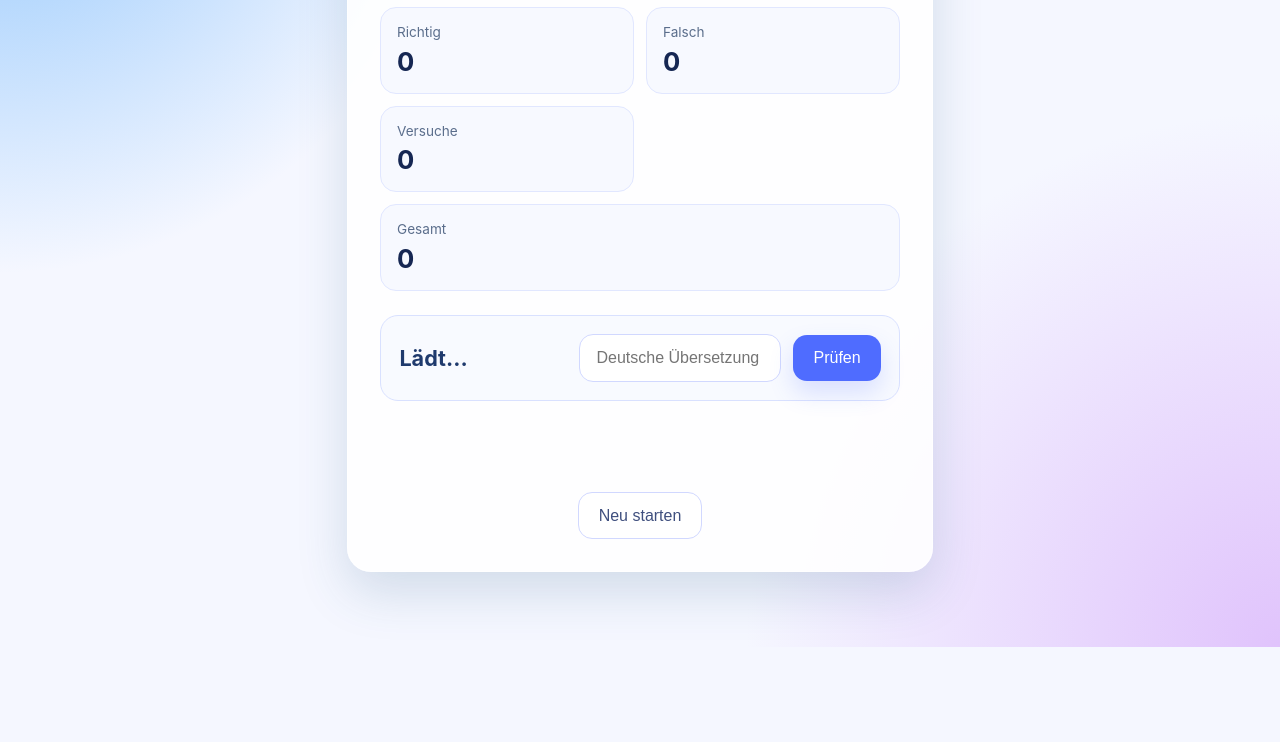
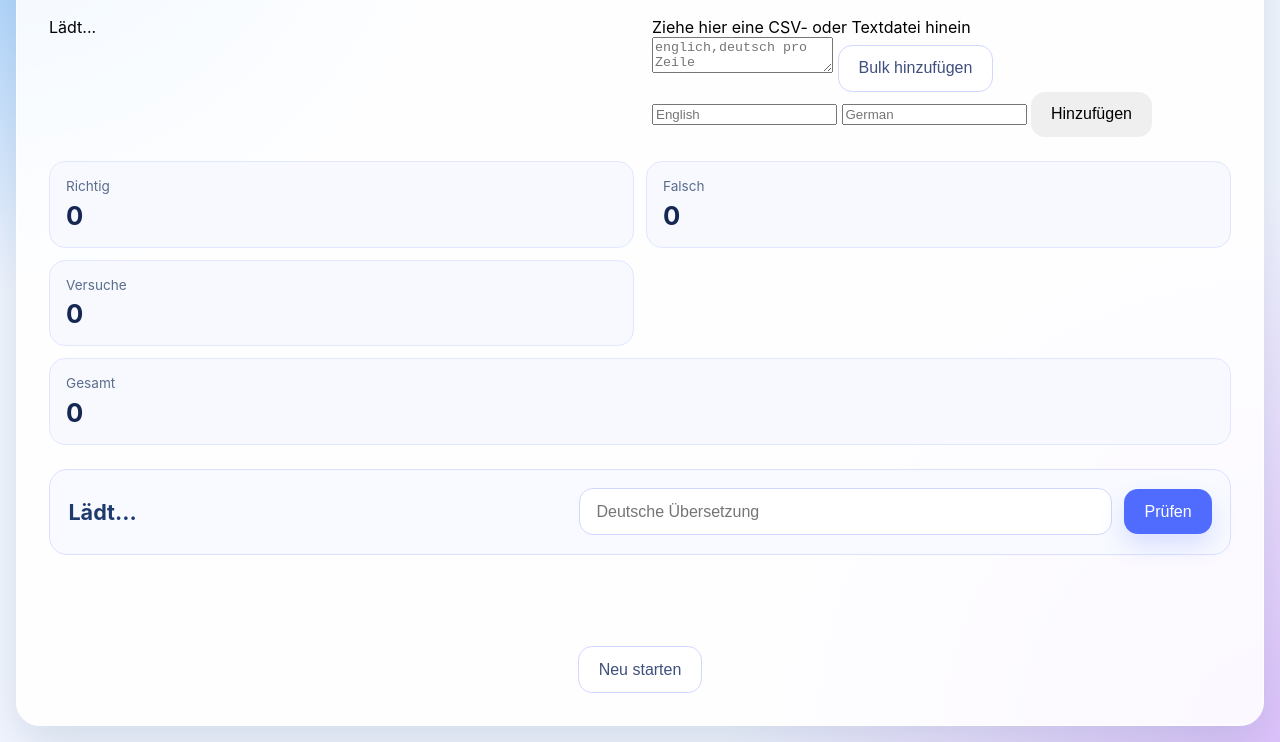
Before and after one commit to cream136/Vokabeltrainer, a website: page public/index.html in a window 1280 px wide. Shown: the part 185-927 px from the top of the page. Before the commit the page ends 832 px from the top, so only its background shows below. Drawn offline with Linux system fonts and the light colour scheme; no server answers.

Commit message:
add input

```diff
--- a/public/index.html
+++ b/public/index.html
@@ -9,6 +9,30 @@
 <body>
   <div class="container">
     <h1>Vokabeltrainer</h1>
+
+    <div class="content-grid">
+      <section class="panel left-panel">
+        <h2>Bevorstehende Wörter</h2>
+        <div id="upcoming-list" class="upcoming-list">
+          <div class="empty">Lädt...</div>
+        </div>
+      </section>
+
+      <section class="panel right-panel">
+        <h2>Neue Wörter hinzufügen</h2>
+        <div id="drop-zone" class="drop-zone">
+          Ziehe hier eine CSV- oder Textdatei hinein
+        </div>
+        <textarea id="bulk-input" placeholder="englich,deutsch pro Zeile"></textarea>
+        <button id="add-bulk-btn" class="secondary">Bulk hinzufügen</button>
+        <div class="add-row">
+          <input type="text" id="new-english" placeholder="English">
+          <input type="text" id="new-german" placeholder="German">
+          <button id="add-word-btn">Hinzufügen</button>
+        </div>
+      </section>
+    </div>
+
     <div class="stats-panel">
       <div class="stat-card">
         <span>Richtig</span>
@@ -36,6 +60,7 @@
       </div>
       <div id="result"></div>
     </div>
+
     <div class="button-row">
       <button id="next-btn" class="hidden">Nächstes Wort</button>
       <button id="restart-btn" class="secondary">Neu starten</button>
--- a/public/style.css
+++ b/public/style.css
@@ -17,11 +17,29 @@ body {
   border-radius: 24px;
   box-shadow: 0 20px 50px rgba(42, 95, 132, 0.18);
   text-align: center;
-  max-width: 520px;
+  max-width: 1200px;
   width: 100%;
   border: 1px solid rgba(255,255,255,0.6);
 }
 
+.content-grid {
+  display: grid;
+  grid-template-columns: 1fr 1fr;
+  gap: 1.5rem;
+  align-items: start;
+  margin-bottom: 1.5rem;
+}
+
+.left-panel,
+.right-panel {
+  text-align: left;
+}
+
+@media (max-width: 900px) {
+  .content-grid {
+    grid-template-columns: 1fr;
+  }
+}
 h1 {
   color: #1f3a6d;
   margin-bottom: 1.5rem;
```
Also changed, not shown: server.js (+9 -1 lines).
